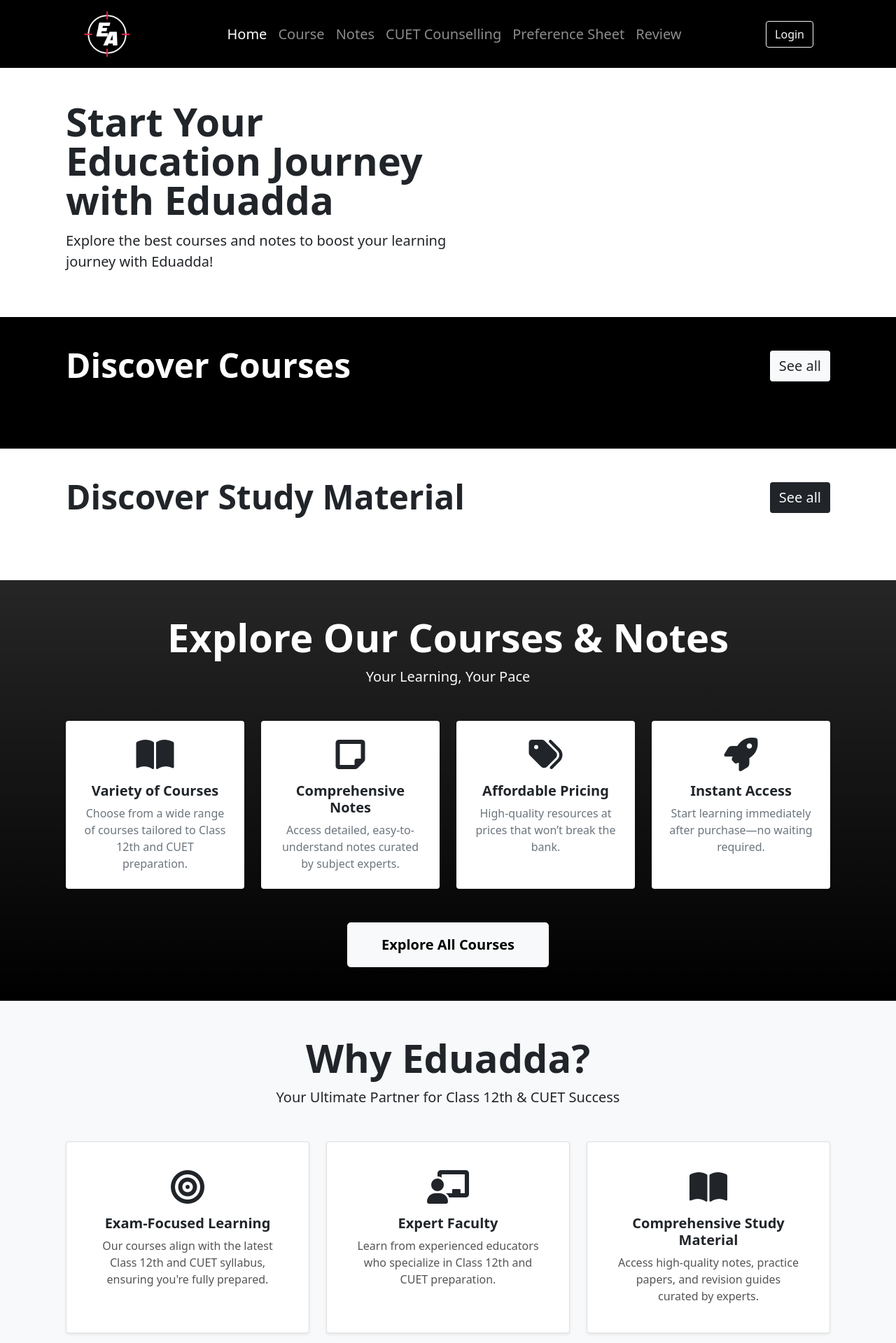
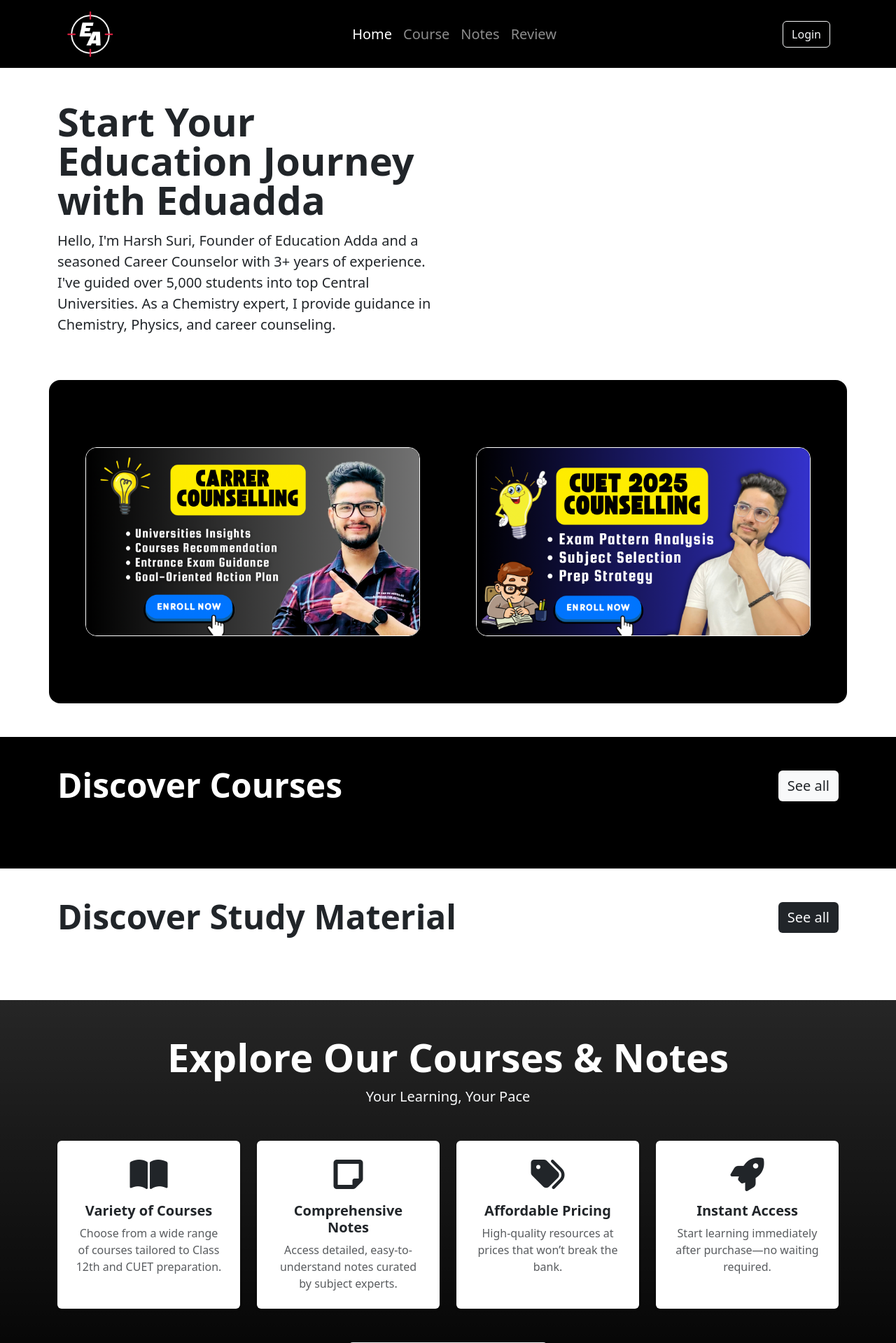
Before and after one commit to Druv2004/EduaddaProject, a Django app: page / in a window 1280 px wide. Shown: the top 1919 px of the page at 70% size. Run offline with Django 5.2, Linux system fonts and the light colour scheme; data that the repository does not hold is empty; some libraries are stand-ins or nearby versions.

Commit message:
old code

```diff
--- a/templates/eduaddaWebsitePages/base.html
+++ b/templates/eduaddaWebsitePages/base.html
@@ -19,8 +19,9 @@
     <script src="https://cdn.jsdelivr.net/npm/sweetalert2@11"></script>
     <link rel="stylesheet" href="https://cdn.jsdelivr.net/npm/sweetalert2@11/dist/sweetalert2.min.css">
     <link href="https://cdn.jsdelivr.net/npm/bootstrap@5.3.0/dist/css/bootstrap.min.css" rel="stylesheet">
+    <link href="https://cdn.jsdelivr.net/npm/bootstrap@5.3.0/dist/css/bootstrap.min.css" rel="stylesheet">
     <script src="https://cdn.jsdelivr.net/npm/bootstrap@5.3.0/dist/js/bootstrap.bundle.min.js"></script>
-    <link href="https://cdn.jsdelivr.net/npm/bootstrap@5.0.2/dist/css/bootstrap.min.css" rel="stylesheet" integrity="sha384-EVSTQN3/azprG1Anm3QDgpJLIm9Nao0Yz1ztcQTwFspd3yD65VohhpuuCOmLASjC" crossorigin="anonymous">
+
     <title>Eduadda</title>
   </head>
   <body>
@@ -34,9 +35,11 @@
                   </a>
 
                   <!-- Navbar Toggle (for responsiveness) -->
-                  <button class="navbar-toggler" type="button" data-bs-toggle="collapse" data-bs-target="#navbarNav" aria-controls="navbarNav" aria-expanded="false" aria-label="Toggle navigation">
-                    <span class="navbar-toggler-icon"></span>
+                  <button class="navbar-toggler" type="button" data-bs-toggle="collapse" data-bs-target="#navbarNav"
+                      aria-controls="navbarNav" aria-expanded="false" aria-label="Toggle navigation">
+                      <span class="navbar-toggler-icon"></span>
                   </button>
+
 
                   <!-- Navbar Links -->
                   <div class="collapse navbar-collapse justify-content-center" id="navbarNav">
@@ -50,12 +53,12 @@
                       <li class="nav-item">
                         <a class="nav-link fs-5 {% if navbar == 'notes' %} active {% endif %}" href="{% url 'notes' %}">Notes</a>
                       </li>
-                      <li class="nav-item">
+                      <!-- <li class="nav-item">
                         <a class="nav-link fs-5 {% if navbar == 'notes' %} active {% endif %}" href="https://docs.google.com/forms/d/e/1FAIpQLSdM811CFFy8snJg5jFuMBwsnOV5y4BQlSKzOIujmyqB66JWWg/viewform" target="_blank">CUET Counselling</a>
                       </li>
                       <li class="nav-item">
                         <a class="nav-link fs-5 {% if navbar == 'notes' %} active {% endif %}" href="https://docs.google.com/forms/d/e/1FAIpQLSfQgPBCKhgQgBxW-m3hpJR-Oap4PGyshA4hZfSRSW_9NQcx_w/viewform" target="_blank">Preference Sheet</a>
-                      </li>
+                      </li> -->
                       <li class="nav-item">
                         <a class="nav-link fs-5 {% if navbar == 'review' %} active {% endif %}" href="{% url 'review' %}">Review</a>
                       </li>
@@ -80,6 +83,18 @@
 
         </div>
     </section>
+    <script>
+      $(document).ready(function () {
+        $(".navbar-nav .nav-link").on("click", function () {
+            if ($(".navbar-toggler").is(":visible")) {
+                $(".navbar-collapse").collapse("hide"); // Close navbar
+            }
+        });
+    });
+
+
+
+    </script>
 
 
 
@@ -260,5 +275,6 @@
 
 
 
+
   </body>
 </html>
--- a/templates/eduaddaWebsitePages/home.html
+++ b/templates/eduaddaWebsitePages/home.html
@@ -6,8 +6,8 @@
 <!-- Hero Section -->
 <section>
   <div class="container col-xxl-12 py-5">
-        <div class="row flex-lg-row-reverse align-items-center g-5 py-5 py-md-0 g-md-0">
-            <div class="col-12 py-5 col-lg-6 position-relative overflow-hidden">
+    <div class="row flex-lg-row-reverse align-items-center  g-md-0">
+      <div class="col-12 pb-4 py-lg-5 col-lg-6 position-relative overflow-hidden">
 
 
         <div class="swiper swipermain align-content-center">
@@ -16,7 +16,8 @@
             {% for banner in banners %}
             <div class="swiper-slide text-center">
               <!-- Display image if it's an image type -->
-                                <img src="{{ banner.PR_IMAGE }}" value="{{ banner.PR_BANNER_ID }}" alt="" class="img-fluid shadow" style="max-height: 270px;">
+              <img src="{{ banner.PR_IMAGE }}" value="{{ banner.PR_BANNER_ID }}" alt="" class="img-fluid shadow"
+                style="max-height: 270px;">
             </div>
             {% endfor %}
           </div>
@@ -27,11 +28,28 @@
       </div>
       <div class="col-lg-6">
         <h1 class="display-4 fw-bold lh-1 mb-3">Start Your Education Journey with Eduadda</h1>
-                <p class="lead">Explore the best courses and notes to boost your learning journey with Eduadda!</p>
+        <p class="lead">Hello, I'm Harsh Suri, Founder of Education Adda and a seasoned Career Counselor with 3+ years of experience. I've guided over 5,000 students into top Central Universities. As a Chemistry expert, I provide guidance in Chemistry, Physics, and career counseling.</p>
       </div>
     </div>
   </div>
 </section>
+
+
+<section class="pb-5">
+  <div class="container col-xxl-12 py-5 bg-black rounded-4 ">
+    <div class="row justify-content-center align-items-center text-center g-5 py-5 py-md-0 g-md-0">
+      <div class="col-lg-6 d-flex justify-content-center">
+        <a href=""><img src="media/website/counselling.png" alt="" class="img-fluid shadow rounded-4 border border-white d-flex justify-content-center align-items-center"
+             style="max-height: 270px;"></a>
+      </div>
+      <div class="col-12 py-5 col-lg-6 d-flex justify-content-center">
+        <a href="https://docs.google.com/forms/d/e/1FAIpQLSdM811CFFy8snJg5jFuMBwsnOV5y4BQlSKzOIujmyqB66JWWg/viewform"><img src="media/website/cuet.png" alt="" class="img-fluid shadow rounded-4 border border-white d-flex justify-content-center align-items-center"
+             style="max-height: 270px;"></a>
+      </div>
+    </div>
+  </div>
+</section>
+
 
 
 <!-- hero section -->
@@ -40,7 +58,7 @@
 
 <!-- COURSE SECTION -->
 <section id="container-bg">
-    <div class="container py-4" >
+  <div class="container py-4">
     <div class="d-flex justify-content-between mb-5 py-3">
       <div class="display-5 fw-bold">Discover Courses</div>
       <div class="py-2">
@@ -49,9 +67,7 @@
     </div>
     <div class="row">
       {% for i in courses %}
-                {% if forloop.counter <= 4 %}
-                {% if i.THUMBNAIL%}
-                    <div class="col-lg-3 col-md-6 col-12 pb-4 pb-lg-0">
+      {% if forloop.counter <= 4 %} {% if i.THUMBNAIL%} <div class="col-lg-3 col-md-6 col-12 pb-4 pb-lg-0">
         <div class="text-center course-link">
           <img src="{{ i.THUMBNAIL }}" value="{{i.COURSE_ID}}" alt="" class="img-fluid mb-3 shadow-sm">
           <div class="lead fw-bold">{{i.NAME}}</div>
@@ -86,7 +102,7 @@
 
 <!-- NOTES SECTION -->
 <section id="">
-    <div class="container py-4" >
+  <div class="container py-4">
     <div class="d-flex justify-content-between mb-5 py-3">
       <div class="display-5 fw-bold">Discover Study Material</div>
       <div class="py-2">
@@ -95,9 +111,7 @@
     </div>
     <div class="row">
       {% for i in notes %}
-                {% if forloop.counter <= 4 %}
-                {% if i.THUMBNAIL%}
-                    <div class="col-lg-3 col-md-6 col-12 pb-4 pb-lg-0">
+      {% if forloop.counter <= 4 %} {% if i.THUMBNAIL%} <div class="col-lg-3 col-md-6 col-12 pb-4 pb-lg-0">
         <div class="text-center notes-link">
           <img src="{{ i.THUMBNAIL }}" value="{{i.NOTES_ID}}" alt="" class="img-fluid mb-3 shadow-sm">
           <div class="lead fw-bold">{{i.NAME}}</div>
@@ -146,7 +160,8 @@
           <div class="card-body text-center p-4">
             <i class="fas fa-book-open fa-3x text-dark mb-3"></i>
             <h5 class="card-title fw-bold">Variety of Courses</h5>
-              <p class="card-text text-muted">Choose from a wide range of courses tailored to Class 12th and CUET preparation.</p>
+            <p class="card-text text-muted">Choose from a wide range of courses tailored to Class 12th and CUET
+              preparation.</p>
           </div>
         </div>
       </div>
@@ -211,7 +226,8 @@
           <div class="card-body">
             <i class="fas fa-bullseye fa-3x text-dark mb-3"></i>
             <h5 class="card-title fw-bold">Exam-Focused Learning</h5>
-              <p class="card-text">Our courses align with the latest Class 12th and CUET syllabus, ensuring you're fully prepared.</p>
+            <p class="card-text">Our courses align with the latest Class 12th and CUET syllabus, ensuring you're fully
+              prepared.</p>
           </div>
         </div>
       </div>
@@ -244,7 +260,8 @@
           <div class="card-body">
             <i class="fas fa-laptop-code fa-3x text-dark mb-3"></i>
             <h5 class="card-title fw-bold">Interactive Learning Tools</h5>
-              <p class="card-text">Engage with live classes, quizzes, and mock tests to make learning fun and effective.</p>
+            <p class="card-text">Engage with live classes, quizzes, and mock tests to make learning fun and effective.
+            </p>
           </div>
         </div>
       </div>
@@ -280,14 +297,16 @@
             <!-- Testimonial 1 -->
             <div class="carousel-item active">
               <div class="testimonial text-center p-4">
-                  <p class="lead">"Eduadda helped me score 95% in Class 12th and secure a top rank in CUET. Highly recommended!"</p>
+                <p class="lead">"Eduadda helped me score 95% in Class 12th and secure a top rank in CUET. Highly
+                  recommended!"</p>
 
               </div>
             </div>
             <!-- Testimonial 2 -->
             <div class="carousel-item">
               <div class="testimonial text-center p-4">
-                  <p class="lead">"The study material and mock tests were a game-changer for my CUET preparation. Thank you, Eduadda!"</p>
+                <p class="lead">"The study material and mock tests were a game-changer for my CUET preparation. Thank
+                  you, Eduadda!"</p>
 
               </div>
             </div>
@@ -300,11 +319,13 @@
             </div>
           </div>
           <!-- Carousel Controls -->
-            <button class="carousel-control-prev" type="button" data-bs-target="#testimonialCarousel" data-bs-slide="prev">
+          <button class="carousel-control-prev" type="button" data-bs-target="#testimonialCarousel"
+            data-bs-slide="prev">
             <span class="carousel-control-prev-icon" aria-hidden="true"></span>
             <span class="visually-hidden">Previous</span>
           </button>
-            <button class="carousel-control-next" type="button" data-bs-target="#testimonialCarousel" data-bs-slide="next">
+          <button class="carousel-control-next" type="button" data-bs-target="#testimonialCarousel"
+            data-bs-slide="next">
             <span class="carousel-control-next-icon" aria-hidden="true"></span>
             <span class="visually-hidden">Next</span>
           </button>
```
Also changed, not shown: media/website/counselling.png (added), media/website/cuet.png (added). Lines whose indentation alone changed are shown as unchanged.
